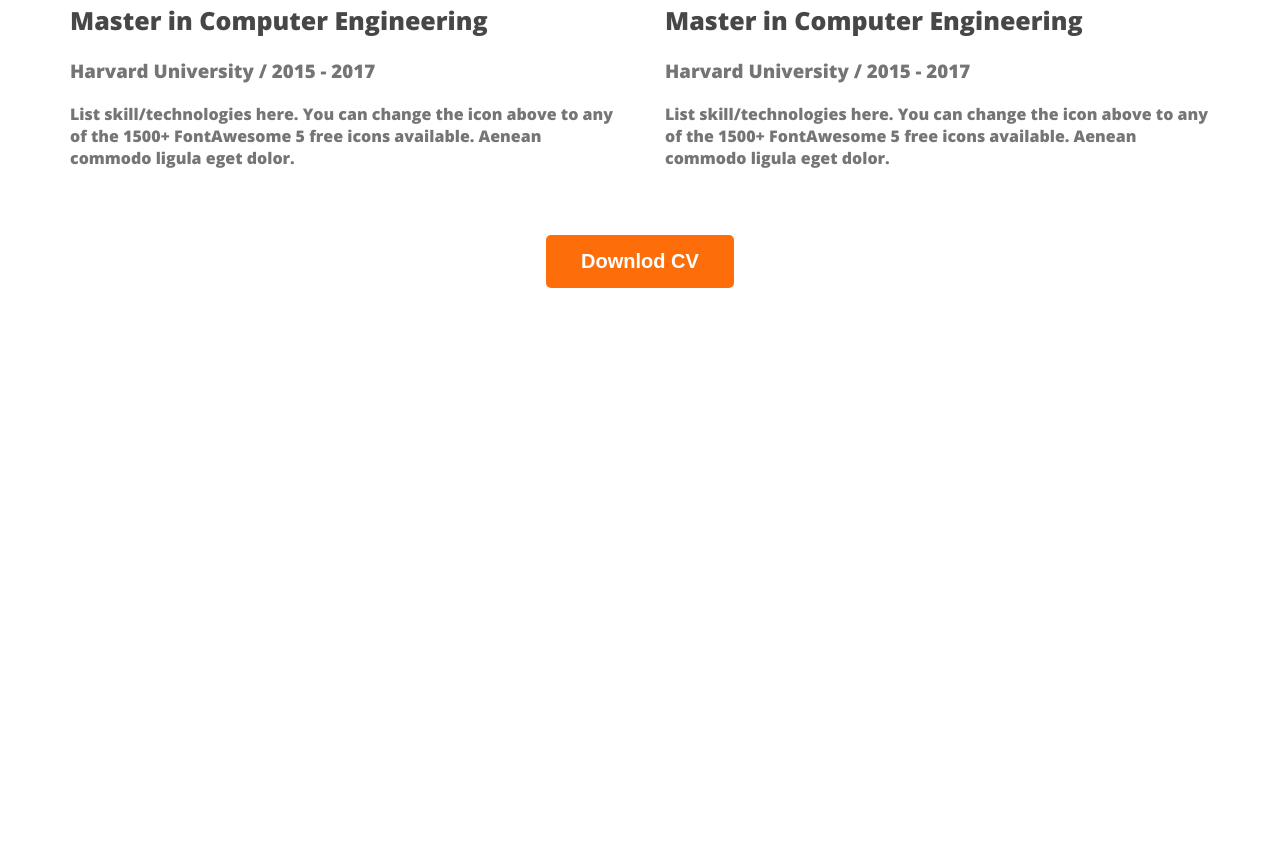
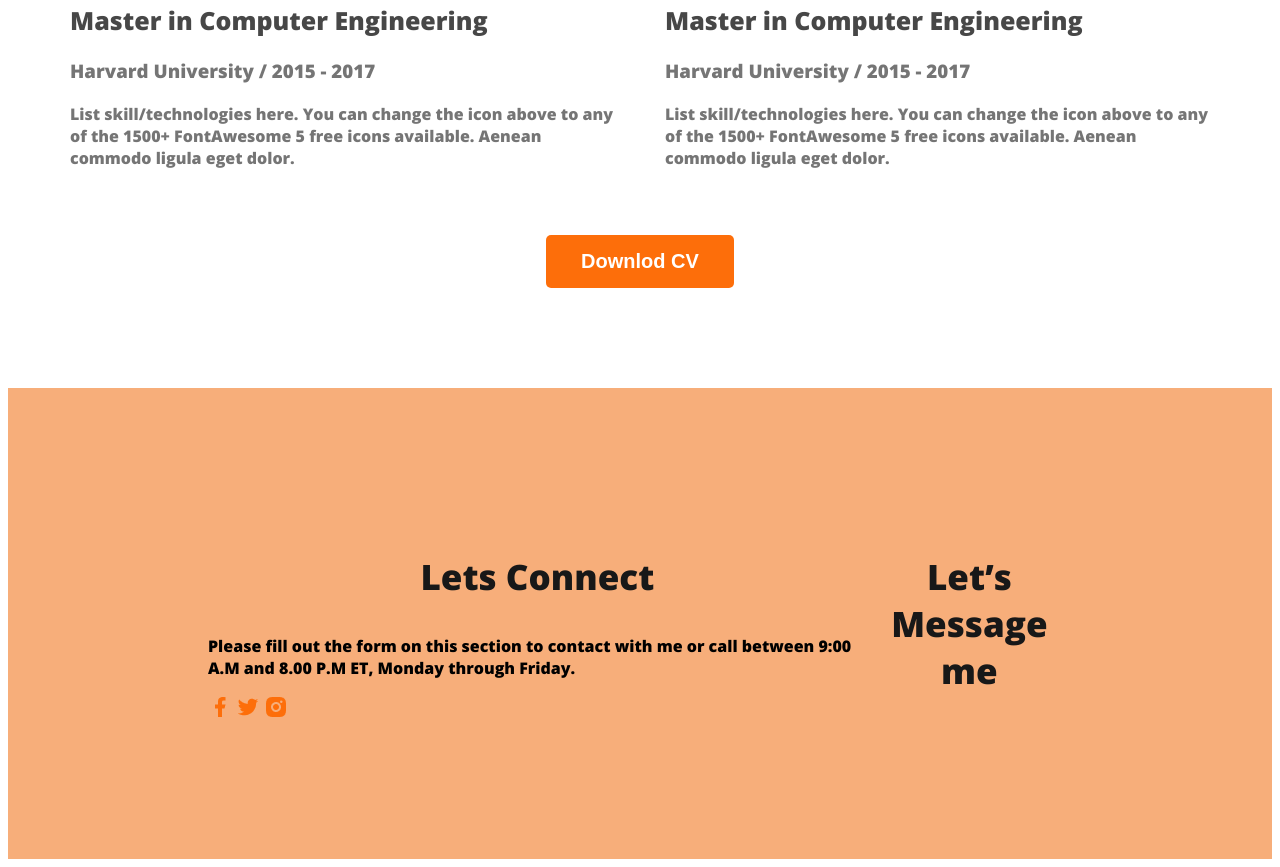
Before and after one commit to 13mahim/webdeveloper-portfolio, a plain HTML site: page index.html in a window 1280 px wide. Shown: the part 2801-3668 px from the top of the page. Before the commit the page ends 3169 px from the top, so only its background shows below. Drawn offline with nearby package versions, Linux system fonts and the light colour scheme.

Commit message:
basic footer

```diff
--- a/index.html
+++ b/index.html
@@ -144,7 +144,19 @@
         </section>
     </main>
     <footer>
-
+        <div class="footer-column">
+            <h3 class="section-title">Lets Connect</h3>
+            <p class="section-description">Please fill out the form on this section to contact with me or call between 9:00 A.M and 8.00 P.M ET, Monday through Friday.
+            </p>
+            <div class="social-links">
+                <a href=""><img src="images/icons/facebook.png" alt=""></a>
+                <a href=""><img src="images/icons/twitter.png" alt=""></a>
+                <a href=""><img src="images/icons/insta.png" alt=""></a>
+            </div>
+        </div>
+        <div class="footer-column">
+            <h3 class="section-title">Let’s Message me</h3>
+        </div>
     </footer>
 </body>
 </html>
--- a/styles/portfolio.css
+++ b/styles/portfolio.css
@@ -172,3 +172,10 @@ main section{
     text-align: center;
     margin-top: 50px;
 }
+
+footer{
+    display: flex;
+    background-color: #f7ae7a;
+    padding: 130px 200px;
+    margin-top: 100px;
+}
```
